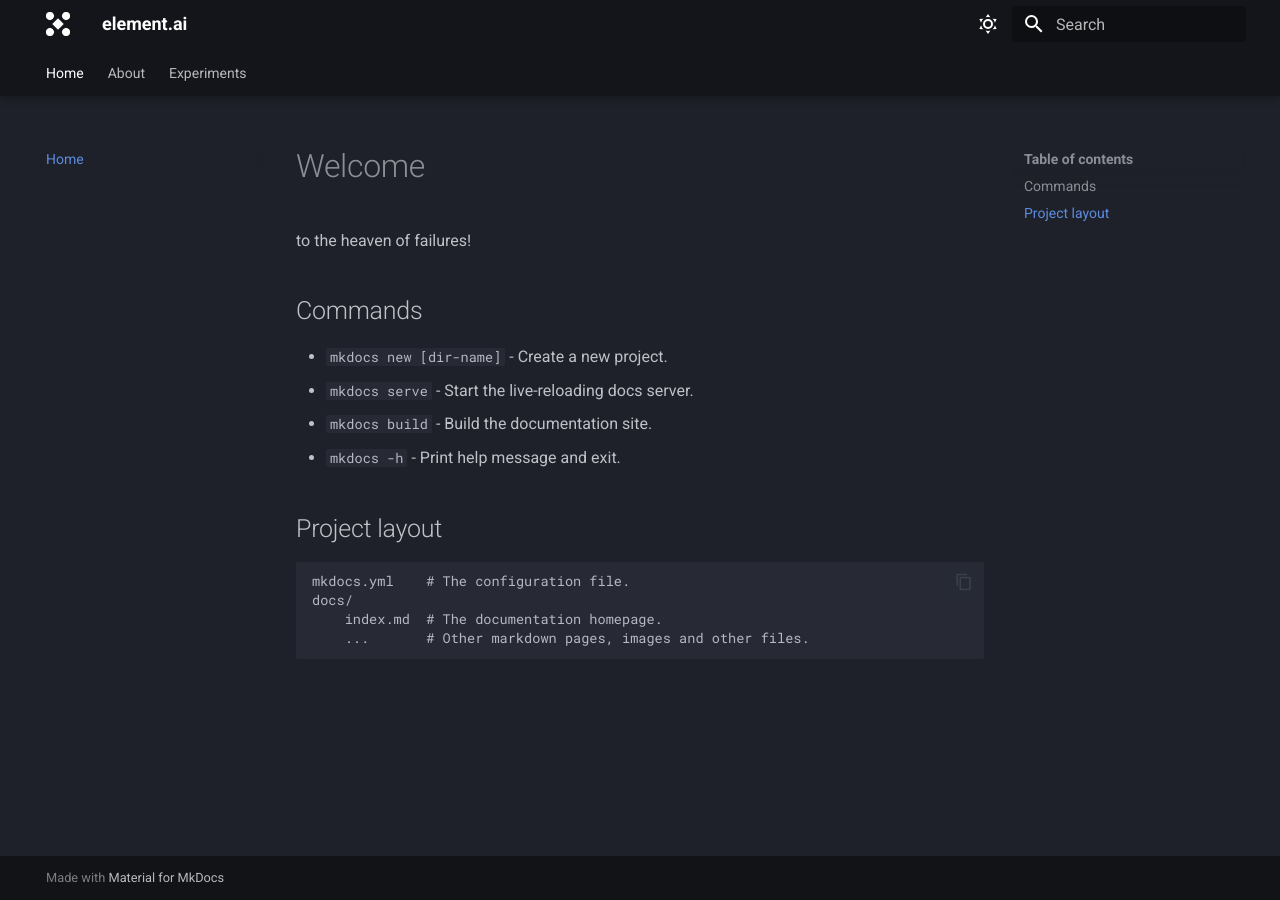
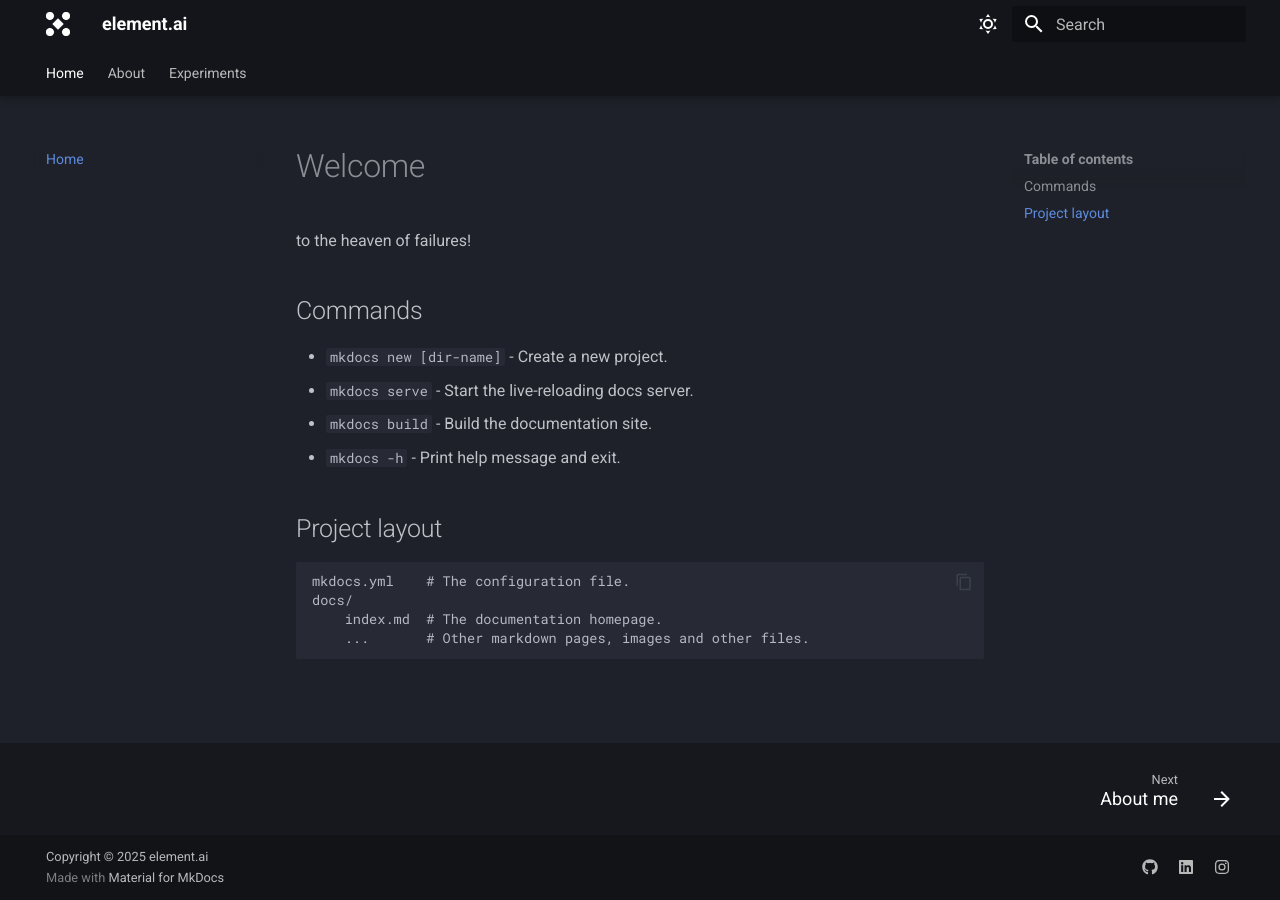
Before and after one commit to imdrift/element.ai, an MkDocs documentation site: the page built from docs/index.md, in a window 1280 px wide. Built offline with MkDocs 1.6.1 and Material for MkDocs 9.7.7, drawn with Linux system fonts in a browser that asks for light colours.

Commit message:
updated yml

```diff
--- a/mkdocs.yml
+++ b/mkdocs.yml
@@ -29,12 +29,20 @@ theme:
   - navigation.sections
   - navigation.indexes
   - navigation.top
+  - navigation.footer
   - content.code.copy
   - content.code.select
   - content.code.annotate
 
 extra:
   homepage: https://imdrift.github.io/element.ai/
+  social:
+    - icon: fontawesome/brands/github
+      link: https://github.com/imdrift/element.ai
+    - icon: fontawesome/brands/linkedin
+      link: https://www.linkedin.com/in/ieva-marija-dautartaite/
+    - icon: fontawesome/brands/instagram
+      link: https://www.instagram.com/aelementai/
 
 markdown_extensions:
 # Code blocks
@@ -61,3 +69,6 @@ nav:
       - Project: about/why.md
   - Experiments:
       - experiment №001: experiments/ex001.md
+
+
+copyright: Copyright &copy; 2025 element.ai
```
